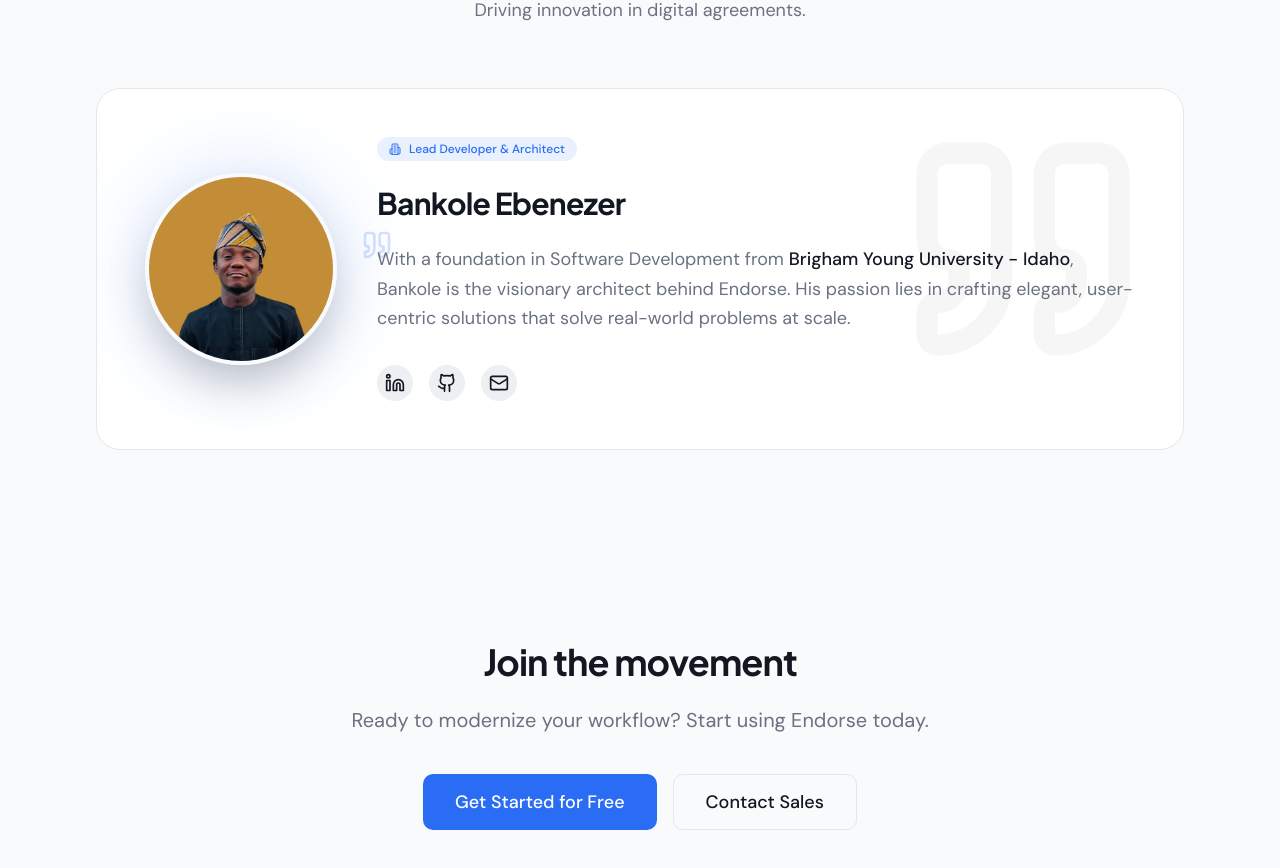
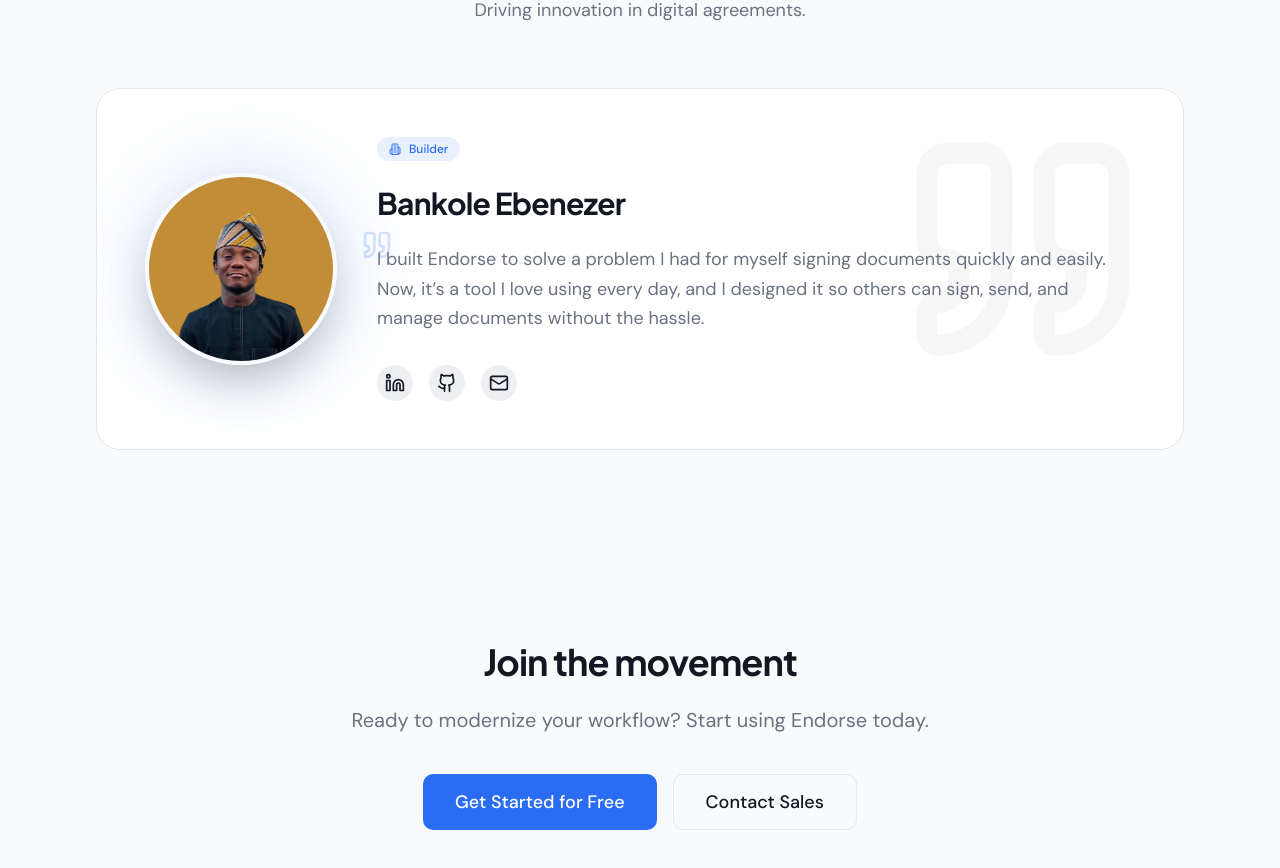
Before and after one commit to EbenezerOladipupoBankole/endorsemain, a React (Vite) app: page /about in a window 1280 px wide. Shown: the part 2900-3768 px from the top of the page. Built offline with nearby package versions, Linux system fonts and the light colour scheme; no server answers.

Commit message:
push to github

```diff
--- a/src/pages/About.tsx
+++ b/src/pages/About.tsx
@@ -360,7 +360,7 @@ const About = () => {
                 <div className="flex-1 text-center md:text-left">
                   <div className="inline-flex items-center gap-2 px-3 py-1 rounded-full bg-primary/10 text-primary text-xs font-medium mb-6">
                     <Building2 className="w-3 h-3" />
-                    Lead Developer & Architect
+                    Builder
                   </div>
 
                   <h3 className="font-display text-3xl font-bold mb-6">Bankole Ebenezer</h3>
@@ -368,7 +368,7 @@ const About = () => {
                   <div className="relative">
                     <Quote className="w-8 h-8 text-primary/20 absolute -top-4 -left-4 -z-10" />
                     <p className="text-lg text-muted-foreground leading-relaxed mb-8 relative z-10">
-                      With a foundation in Software Development from <span className="text-foreground font-medium">Brigham Young University - Idaho</span>, Bankole is the visionary architect behind Endorse. His passion lies in crafting elegant, user-centric solutions that solve real-world problems at scale.
+                      I built Endorse to solve a problem I had for myself signing documents quickly and easily. Now, it’s a tool I love using every day, and I designed it so others can sign, send, and manage documents without the hassle.
                     </p>
                   </div>
 
```
